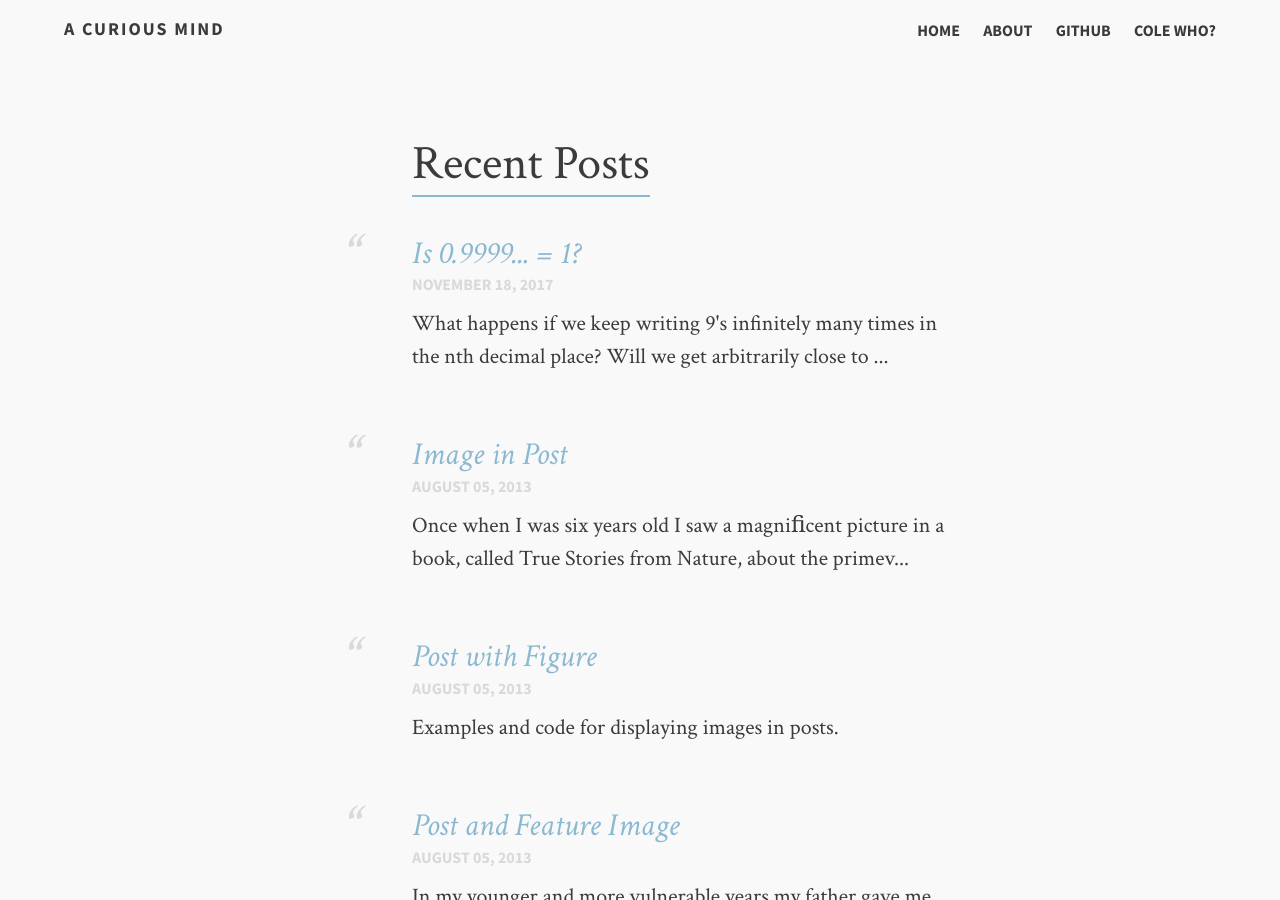
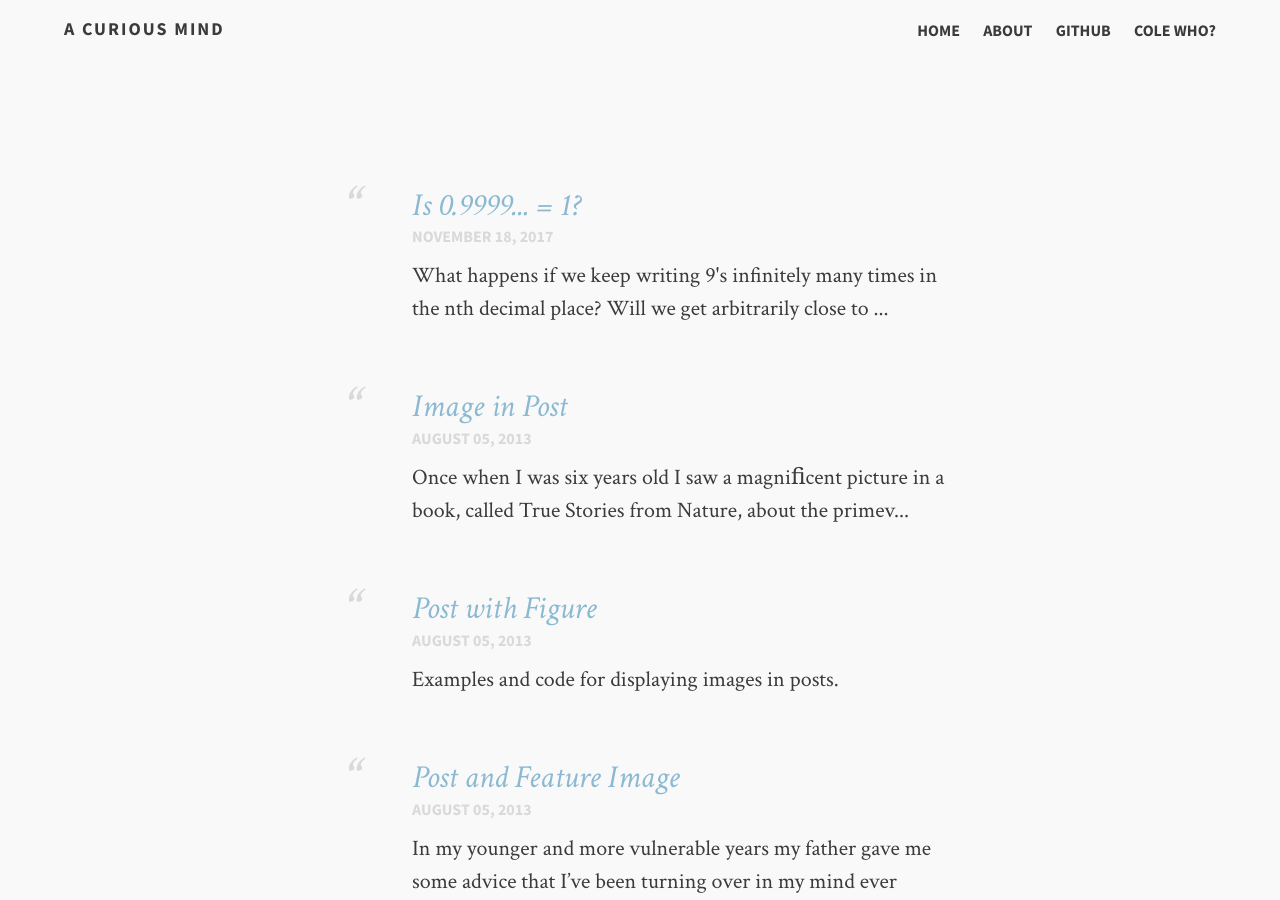
Before and after one commit to ColeTownsend/Balzac-for-Jekyll, a Jekyll site: the page built from index.md, in a window 1280 px wide and 900 px high. Built offline with Jekyll 4.4.1, drawn with Linux system fonts in a browser that asks for light colours.

Commit message:
Update index.md

```diff
--- a/index.md
+++ b/index.md
@@ -1,7 +1,7 @@
 ---
 layout: home
-title: "Recent Posts"
-tags: [Jekyll, theme, responsive, blog, template]
+title: ""
+tags: [Economics, Mathematics, blog]
 image:
   feature: typewriter.jpg
 ---
```
